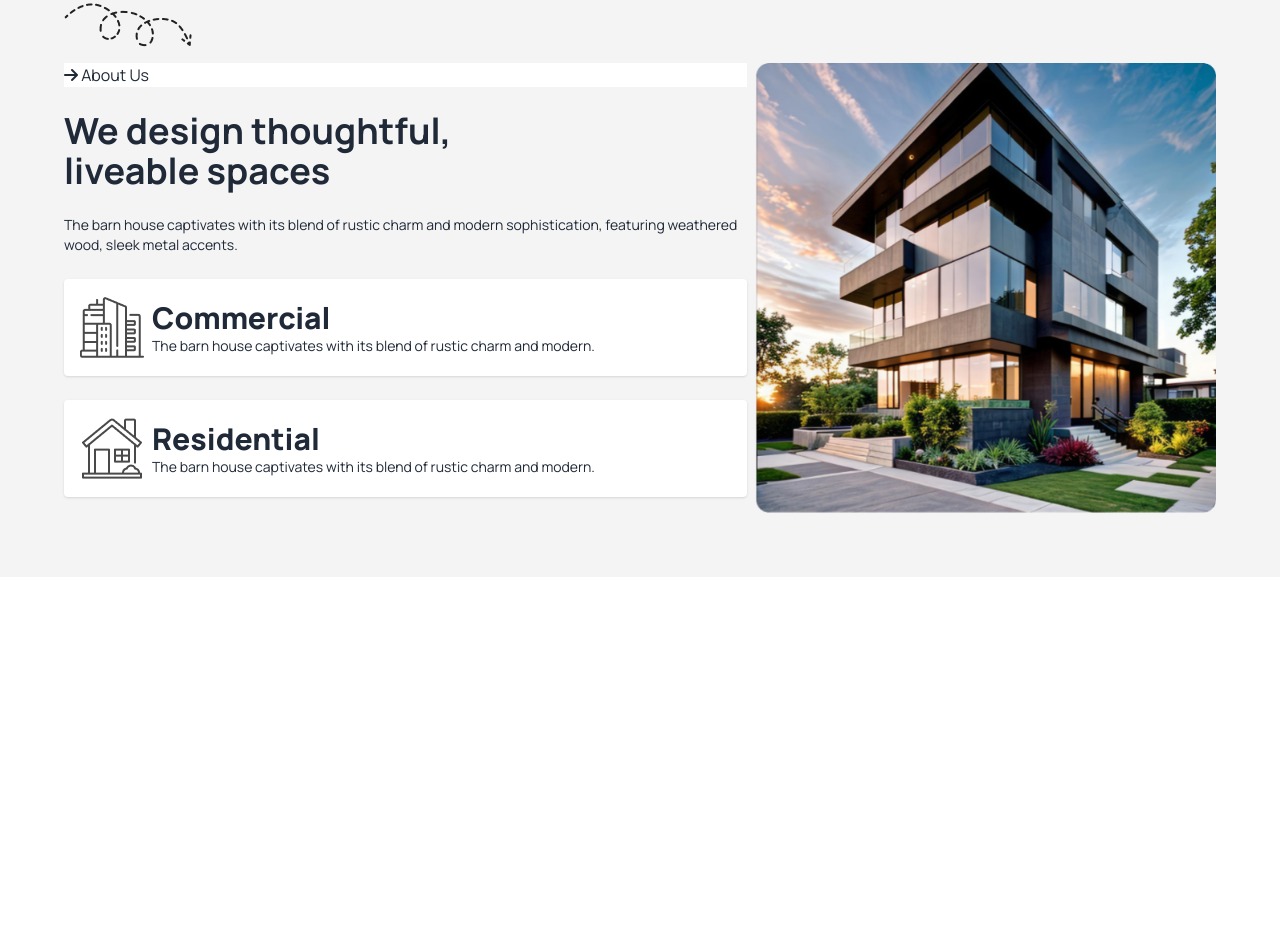
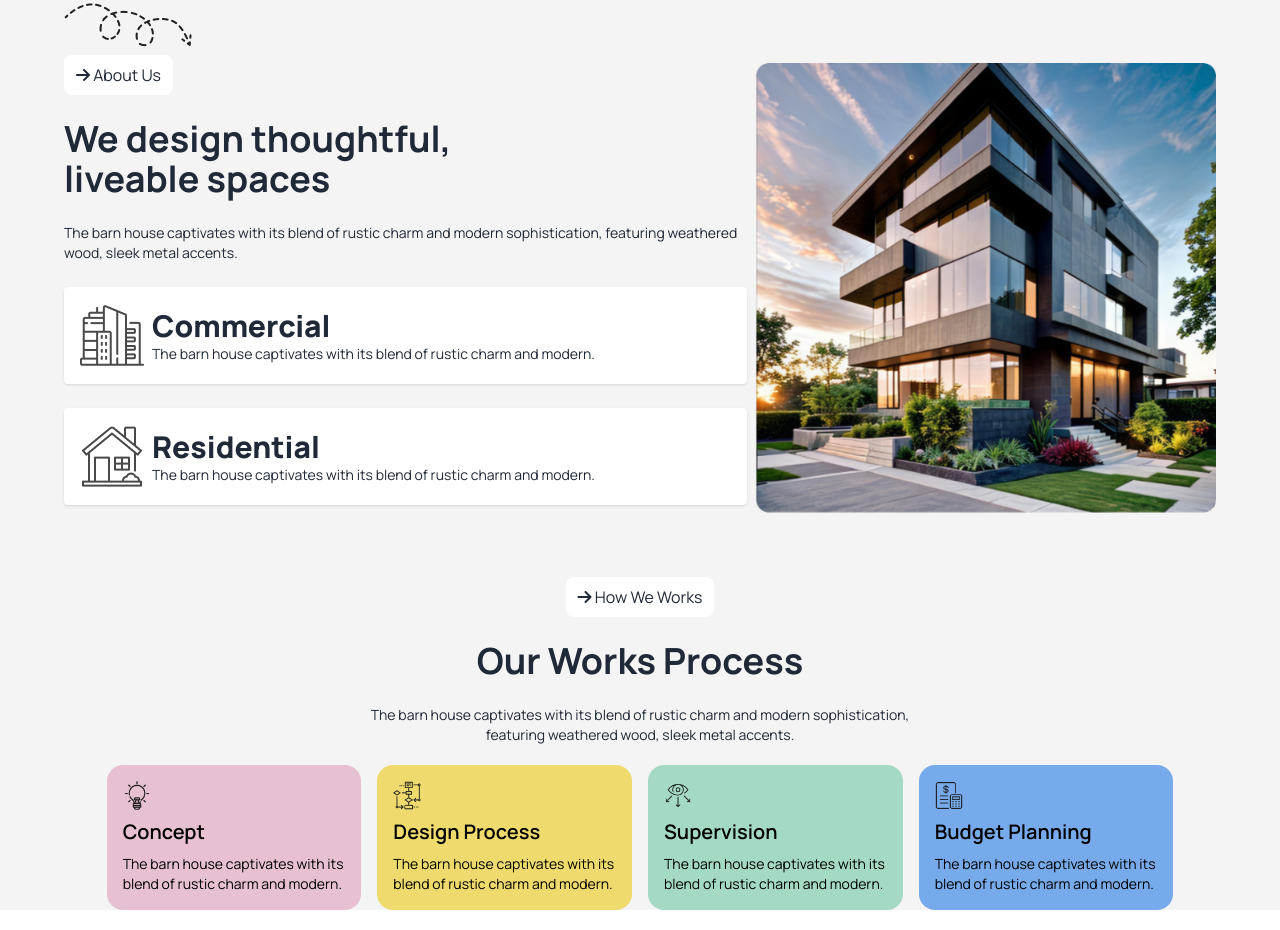
Before and after one commit to anowar-manik/Assignment-3, a plain HTML site: page index.html in a window 1280 px wide. Shown: the part 914-1844 px from the top of the page. Before the commit the page ends 1491 px from the top, so only its background shows below. Drawn offline with nearby package versions, Linux system fonts and the light colour scheme.

Commit message:
added How work section

```diff
--- a/index.html
+++ b/index.html
@@ -51,7 +51,7 @@
         <div class="lg:flex gap-2 items-center">
           <!-- about us content -->
           <div class="space-y-6">
-            <p class="bg-white"><i class="fa-solid fa-arrow-right"></i> About Us</p>
+            <button class="text-center lg:text-left px-3 py-2 bg-white rounded-lg"> <i class="fa-solid fa-arrow-right"></i>  About Us</button>
             <h1 class="text-4xl font-bold">We design thoughtful,
               <br>
                liveable spaces
@@ -82,12 +82,58 @@
            <div>
             <img class="mt-4" src="assets/Rectangle.png" alt="">
            </div>
-
-
         </div>
-
        </section>
        <!-- End About us Section -->
+
+       <!-- star How work section -->
+        <section class="bg-[#F4F4F4]">
+          <div class="space-y-6 text-center">
+            <button class="px-3 py-2 bg-white rounded-lg"><i class="fa-solid fa-arrow-right"></i> How We Works</button>
+            <h1 class="text-4xl font-bold">Our Works Process</h1>
+            <p class="text-sm">The barn house captivates with its blend of rustic charm and  modern sophistication,
+              <br>
+               featuring weathered wood, sleek metal accents.</p>
+          </div>
+          <!-- card -->
+           <div class="w-5/6 my-5 mx-auto grid grid-cols-1 md:grid-cols-2 lg:grid-cols-4 gap-4">
+            <!-- card-1 -->
+            <div class="card bg-[#E7C1D3] text-black">
+              <div class="card-body p-4">
+                <img class="w-7" src="assets/concept.png" alt="">
+                <h2 class="card-title">Concept</h2>
+                <p class="text-sm">The barn house captivates with its blend of rustic charm and modern.</p>
+              </div>
+            </div>
+            <!-- card-2 -->
+            <div class="card bg-[#EFDA6E] text-black">
+              <div class="card-body p-4">
+                <img class="w-7" src="assets/flow-chart.png" alt="">
+                <h2 class="card-title">Design Process</h2>
+                <p class="text-sm">The barn house captivates with its blend of rustic charm and modern.</p>
+              </div>
+            </div>
+            <!-- card-3 -->
+            <div class="card bg-[#A4DAC3] text-black">
+              <div class="card-body p-4">
+                <img class="w-7" src="assets/vision.png" alt="">
+                <h2 class="card-title">Supervision</h2>
+                <p class="text-sm">The barn house captivates with its blend of rustic charm and modern.</p>
+              </div>
+            </div>
+            <!-- card-4 -->
+            <div class="card bg-[#77AAEA] text-black">
+              <div class="card-body p-4">
+                <img class="w-7" src="assets/budget-planning.png" alt="">
+                <h2 class="card-title">Budget Planning</h2>
+                <p class="text-sm">The barn house captivates with its blend of rustic charm and modern.</p>
+              </div>
+            </div>
+
+           </div>
+
+        </section>
+        <!-- end How work section -->
 
     </main>
     <footer>
```
